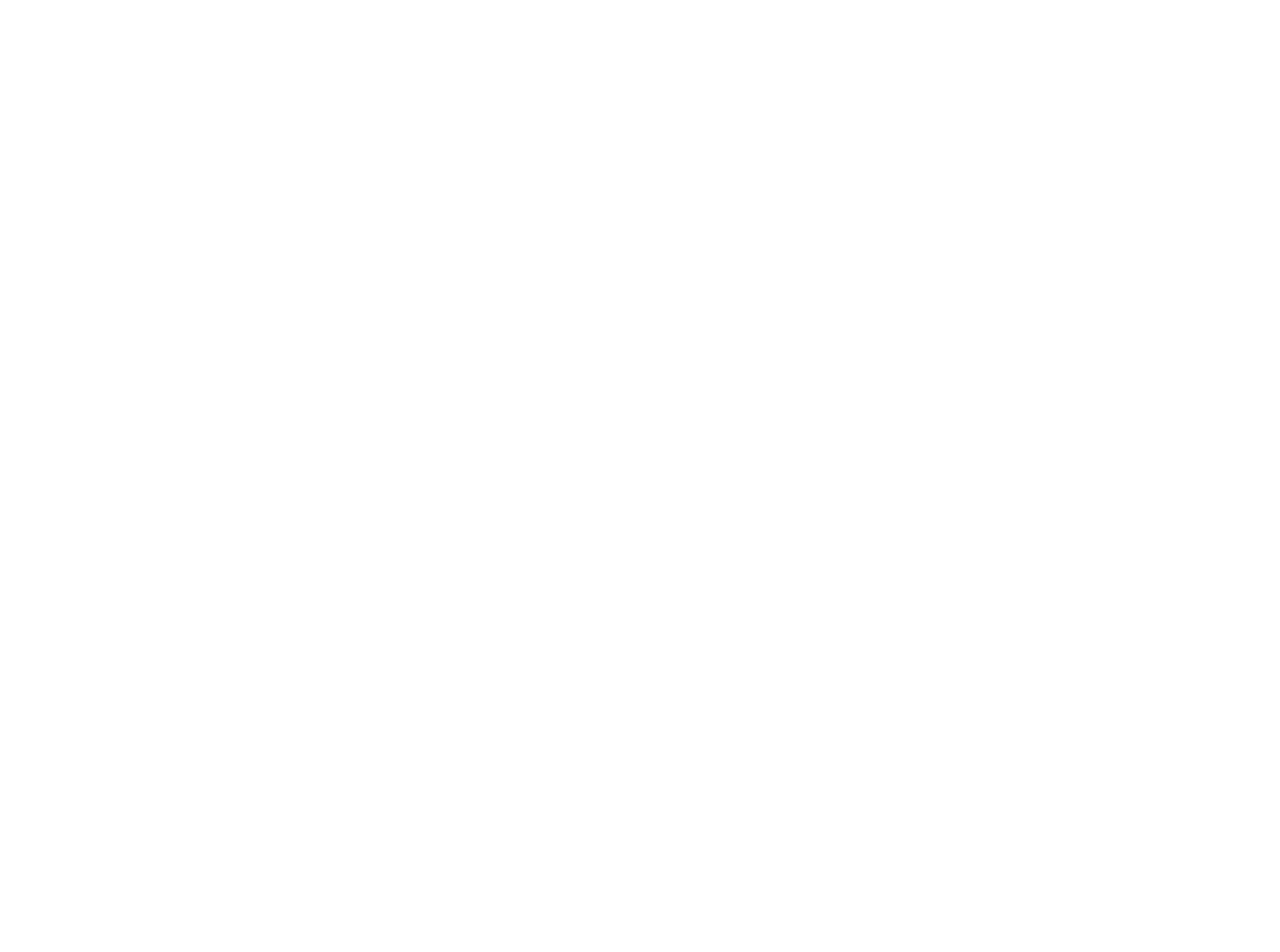
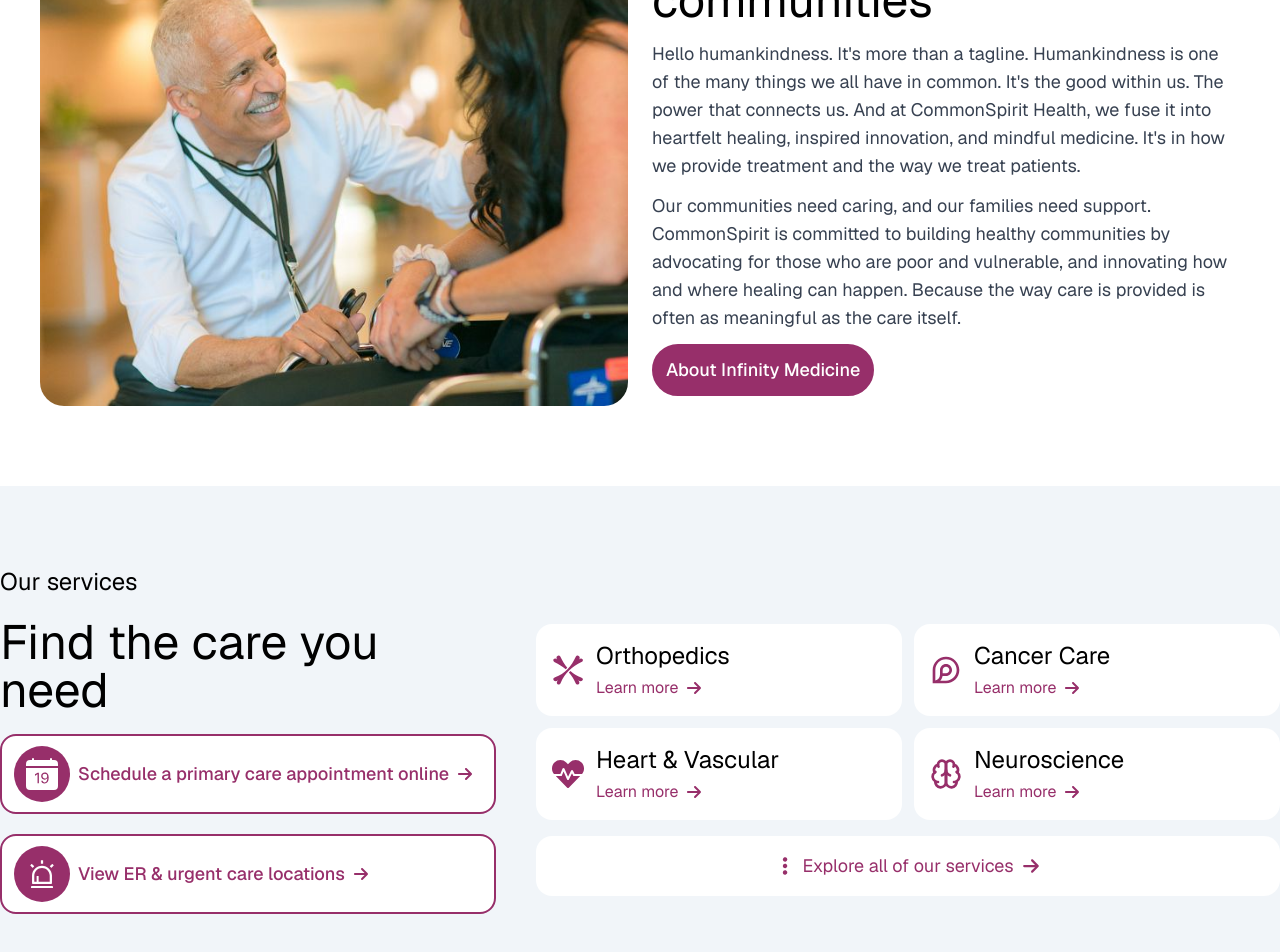
Before and after one commit to hossamelhattab/Learningmedicalproject, a Next.js app: page / in a window 1280 px wide. Shown: the part 1002-1954 px from the top of the page. Before the commit the page ends 812 px from the top, so only its background shows below. Built offline with nearby package versions, Linux system fonts and the light colour scheme.

Commit message:
Section 2

```diff
--- a/src/app/page.tsx
+++ b/src/app/page.tsx
@@ -2,17 +2,22 @@
 import Image from "next/image";
 import Link from "next/link";
 import { AiOutlineAlert } from "react-icons/ai";
-import { BiClinic } from "react-icons/bi";
+import { BsCalendarDateFill } from "react-icons/bs";
+import { FaHeartbeat } from "react-icons/fa";
 import { FaMagnifyingGlass, FaArrowRight } from "react-icons/fa6";
+import { GiCrossedBones } from "react-icons/gi";
 import { LiaClinicMedicalSolid } from "react-icons/lia";
-import { RiHospitalLine } from "react-icons/ri";
+import { LuBrain } from "react-icons/lu";
+import { RiHospitalLine, RiMicrosoftLoopLine } from "react-icons/ri";
+import { SlOptionsVertical } from "react-icons/sl";
 
 export default function Home() {
   return (
     <div className="font-[family-name:var(--font-geist-sans)]">
       <Navbar />
 
-      <div className="bg-red-400 mt-28 px-10">
+      {/* Hero */}
+      <div className="bg-red-400 mt-32 px-10">
         <div
           className="rounded-3xl relative flex flex-col overflow-hidden bg-none
         before:content-[''] before:w-full before:h-full before:absolute before:top-0 before:z-[1] before:bg-[linear-gradient(to_right,rgba(0,0,0,0.7)_0%,rgba(0,0,0,0.55)_32%,rgba(0,0,0,0.1)_67%,rgba(0,0,0,0)_100%)]
@@ -61,6 +66,51 @@
           </div>
         </div>
       </div>
+
+      {/* Sec 1 */}
+      <div className="flex flex-col lg:flex-row justify-center items-center mt-20 px-10 lg:gap-20 gap-6 w-full lg:max-w-none max-w-[570px] mx-auto">
+        <div className="flex flex-1 justify-center items-start">
+          <Image
+            src="/home_1.jpg"
+            alt="homepage"
+            width={700}
+            height={700}
+            // fill
+            className="rounded-3xl"
+          />
+        </div>
+
+        <div className="flex flex-1 flex-col gap-3 text-lg text-gray-700 items-start">
+          <h1 className="text-5xl text-black" style={{ lineHeight: "3.5rem" }}>
+            Building healthy communities
+          </h1>
+          <p>
+            Hello humankindness. It&apos;s more than a tagline. Humankindness is
+            one of the many things we all have in common. It&apos;s the good
+            within us. The power that connects us. And at CommonSpirit Health,
+            we fuse it into heartfelt healing, inspired innovation, and mindful
+            medicine. It&apos;s in how we provide treatment and the way we treat
+            patients.
+          </p>
+          <p>
+            Our communities need caring, and our families need support.
+            CommonSpirit is committed to building healthy communities by
+            advocating for those who are poor and vulnerable, and innovating how
+            and where healing can happen. Because the way care is provided is
+            often as meaningful as the care itself.{" "}
+          </p>
+
+          <Link
+            href="/"
+            className="self-stretch lg:self-start text-white bg-ppink text-center font-medium border-2 border-ppink rounded-full px-3 py-2.5 hover:bg-white hover:text-ppink transition-colors duration-300"
+          >
+            About Infinity Medicine
+          </Link>
+        </div>
+      </div>
+
+      {/* Sec 2 */}
+      <Section2 />
     </div>
   );
 }
@@ -107,3 +157,92 @@
     </Link>
   ));
 };
+
+const Section2 = () => {
+  const dataRight = [
+    {
+      title: "Orthopedics",
+      href: "#",
+      icon: <GiCrossedBones size={"2rem"} className="text-ppink" />,
+    },
+    {
+      title: "Cancer Care",
+      href: "#",
+      icon: <RiMicrosoftLoopLine size={"2rem"} className="text-ppink" />,
+    },
+    {
+      title: "Heart & Vascular",
+      href: "#",
+      icon: <FaHeartbeat size={"2rem"} className="text-ppink" />,
+    },
+    {
+      title: "Neuroscience",
+      href: "#",
+      icon: <LuBrain size={"2rem"} className="text-ppink" />,
+    },
+  ];
+
+  return (
+    <div className="w-full bg-slate-100 flex items-center justify-center mt-20 ">
+      <div className="w-full flex flex-col lg:flex-row py-20 gap-10 max-w-[30rem] lg:max-w-[1300px]">
+        <div className="flex flex-col flex-[2] gap-5">
+          <h1 className="text-2xl">Our services</h1>
+          <h1 className="text-5xl">Find the care you need</h1>
+          <Link
+            href="/"
+            className="flex gap-2 items-center group text-ppink bg-white font-medium border-2 border-ppink rounded-2xl px-3 py-2.5 hover:bg-ppink hover:text-white transition-colors duration-300"
+          >
+            <div className="w-14 h-14 flex justify-center items-center rounded-full text-white bg-ppink">
+              <BsCalendarDateFill size={"2rem"} />
+            </div>
+            <span className="text-lg">
+              Schedule a primary care appointment online
+            </span>
+            <FaArrowRight className="group-hover:translate-x-2 transition duration-300" />
+          </Link>
+
+          <Link
+            href="/"
+            className="flex gap-2 items-center group text-ppink bg-white font-medium border-2 border-ppink rounded-2xl px-3 py-2.5 hover:bg-ppink hover:text-white transition-colors duration-300"
+          >
+            <div className="w-14 h-14 flex justify-center items-center rounded-full text-white bg-ppink">
+              <AiOutlineAlert size={"2rem"} />
+            </div>
+            <span className="text-lg">View ER & urgent care locations</span>
+            <FaArrowRight className="group-hover:translate-x-2 transition duration-300" />
+          </Link>
+        </div>
+
+        <div className="flex-[3] flex flex-col gap-4 justify-center mt-10">
+          <div className="grid-cols-2 grid-rows-2 gap-3 lg:grid flex flex-col">
+            {dataRight.map(({ title, href, icon }, index) => (
+              <Link
+                key={index}
+                href={href}
+                className="p-4 w-full bg-white rounded-2xl flex gap-3 items-center hover:-translate-y-1 transition-all duration-300 hover:shadow-xl"
+              >
+                {icon}
+                <div className="flex flex-col gap-1">
+                  <h1 className="text-2xl">{title}</h1>
+                  <div className="flex items-center text-ppink gap-2">
+                    Learn more
+                    <FaArrowRight className="group-hover:translate-x-2 transition duration-300" />
+                  </div>
+                </div>
+              </Link>
+            ))}
+          </div>
+
+          <Link
+            href="#"
+            className="p-4 bg-white rounded-2xl flex text-lg text-ppink gap-2 justify-center items-center hover:-translate-y-1 transition-all duration-300 hover:shadow-xl"
+          >
+            <SlOptionsVertical />
+            Explore all of our services
+            <FaArrowRight />
+          </Link>
+        </div>
+      </div>
+    </div>
+  );
+};
--- a/src/components/Navbar.tsx
+++ b/src/components/Navbar.tsx
@@ -98,7 +98,7 @@
           </div>
         </div>
 
-        <div className="w-full bg-slate-50 flex justify-between items-center nav-container">
+        <div className="py-2 w-full bg-white flex justify-between items-center nav-container">
           <Link href="/" className="min-w-44">
             <Image src="/logo_2.png" alt="logo" width={200} height={200} />
           </Link>
```
Also changed, not shown: public/home_1.jpg (added), src/app/globals.css (line endings or trailing spaces).
